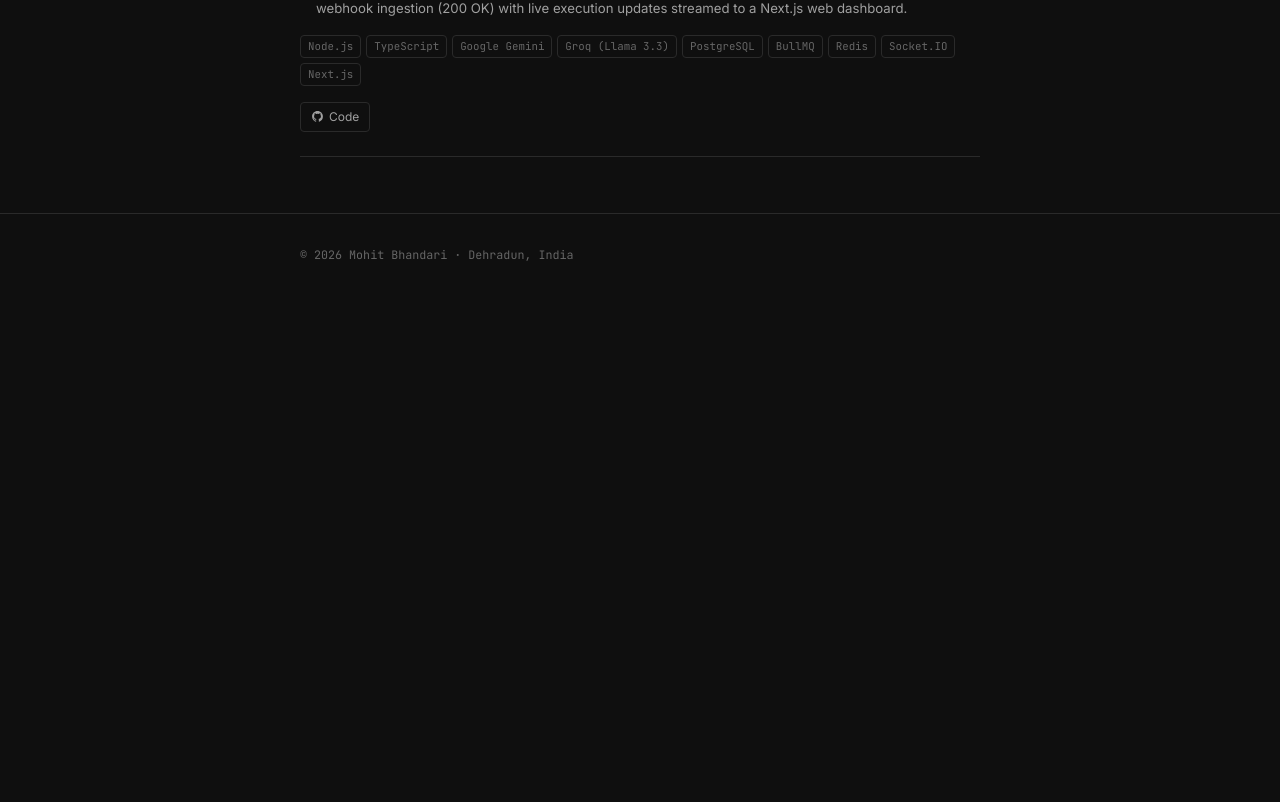
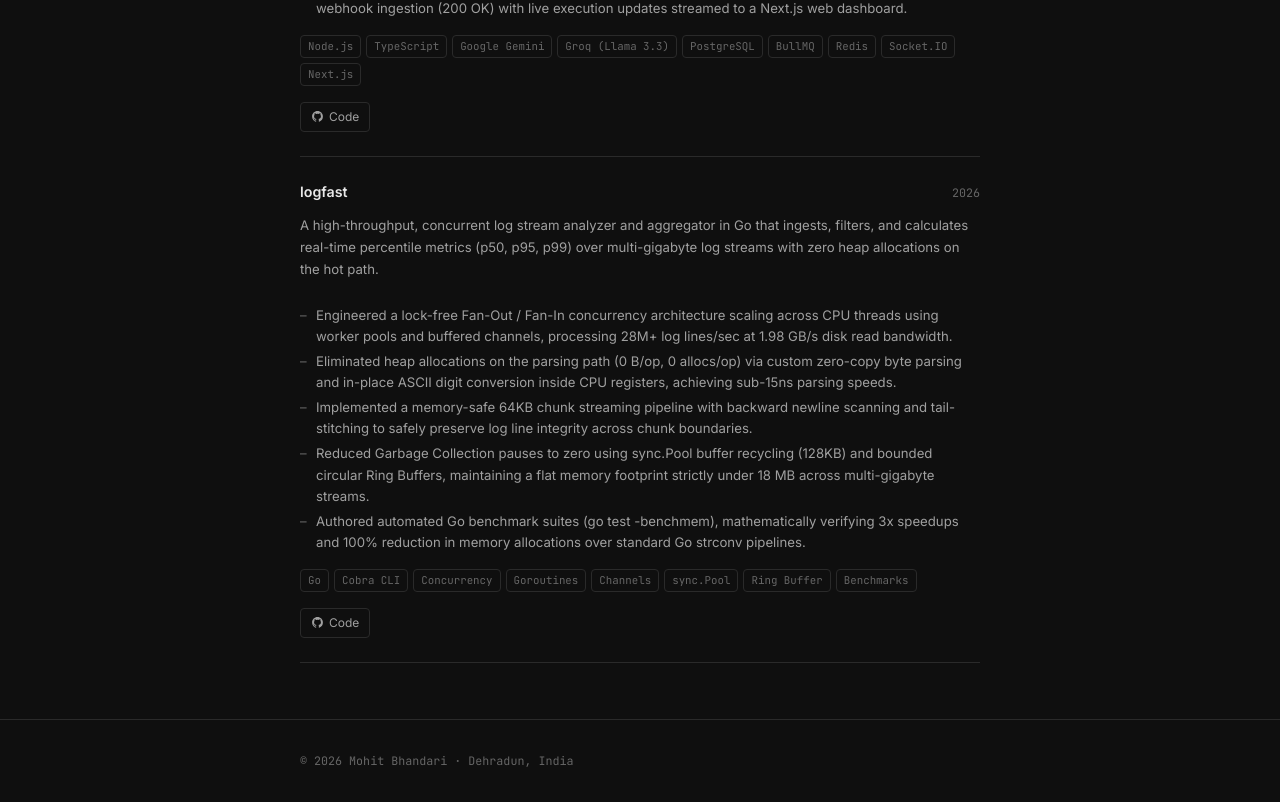
Before and after one commit to mohit-bhandari45/Portfolio, a React (Vite) app: page /projects in a window 1280 px wide. Shown: the part 1679-2481 px from the top of the page. Before the commit the page ends 1975 px from the top, so only its background shows below. Built offline with nearby package versions, Linux system fonts and the light colour scheme.

Commit message:
added new logfast

```diff
--- a/src/data.js
+++ b/src/data.js
@@ -69,6 +69,22 @@ export const BACKEND_PROJECTS = [
     ],
     stack: ['Node.js', 'TypeScript', 'Google Gemini', 'Groq (Llama 3.3)', 'PostgreSQL', 'BullMQ', 'Redis', 'Socket.IO', 'Next.js'],
     github: 'https://github.com/mohit-bhandari45/Cody',
+  },
+  {
+    index: '05',
+    name: 'logfast',
+    type: 'Backend',
+    year: '2026',
+    desc: 'A high-throughput, concurrent log stream analyzer and aggregator in Go that ingests, filters, and calculates real-time percentile metrics (p50, p95, p99) over multi-gigabyte log streams with zero heap allocations on the hot path.',
+    points: [
+      'Engineered a lock-free Fan-Out / Fan-In concurrency architecture scaling across CPU threads using worker pools and buffered channels, processing 28M+ log lines/sec at 1.98 GB/s disk read bandwidth.',
+      'Eliminated heap allocations on the parsing path (0 B/op, 0 allocs/op) via custom zero-copy byte parsing and in-place ASCII digit conversion inside CPU registers, achieving sub-15ns parsing speeds.',
+      'Implemented a memory-safe 64KB chunk streaming pipeline with backward newline scanning and tail-stitching to safely preserve log line integrity across chunk boundaries.',
+      'Reduced Garbage Collection pauses to zero using sync.Pool buffer recycling (128KB) and bounded circular Ring Buffers, maintaining a flat memory footprint strictly under 18 MB across multi-gigabyte streams.',
+      'Authored automated Go benchmark suites (go test -benchmem), mathematically verifying 3x speedups and 100% reduction in memory allocations over standard Go strconv pipelines.',
+    ],
+    stack: ['Go', 'Cobra CLI', 'Concurrency', 'Goroutines', 'Channels', 'sync.Pool', 'Ring Buffer', 'Benchmarks'],
+    github: 'https://github.com/mohit-bhandari45/logfast',
   },
 ];
 
```
